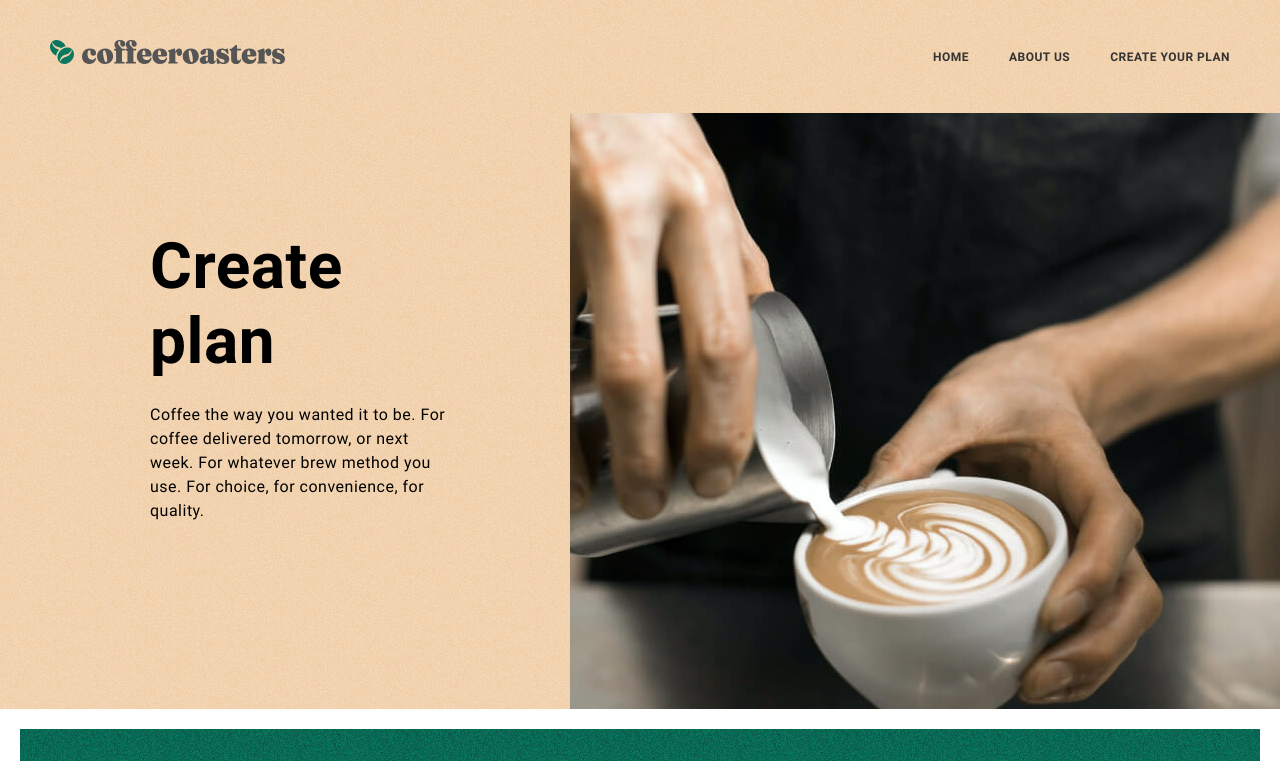
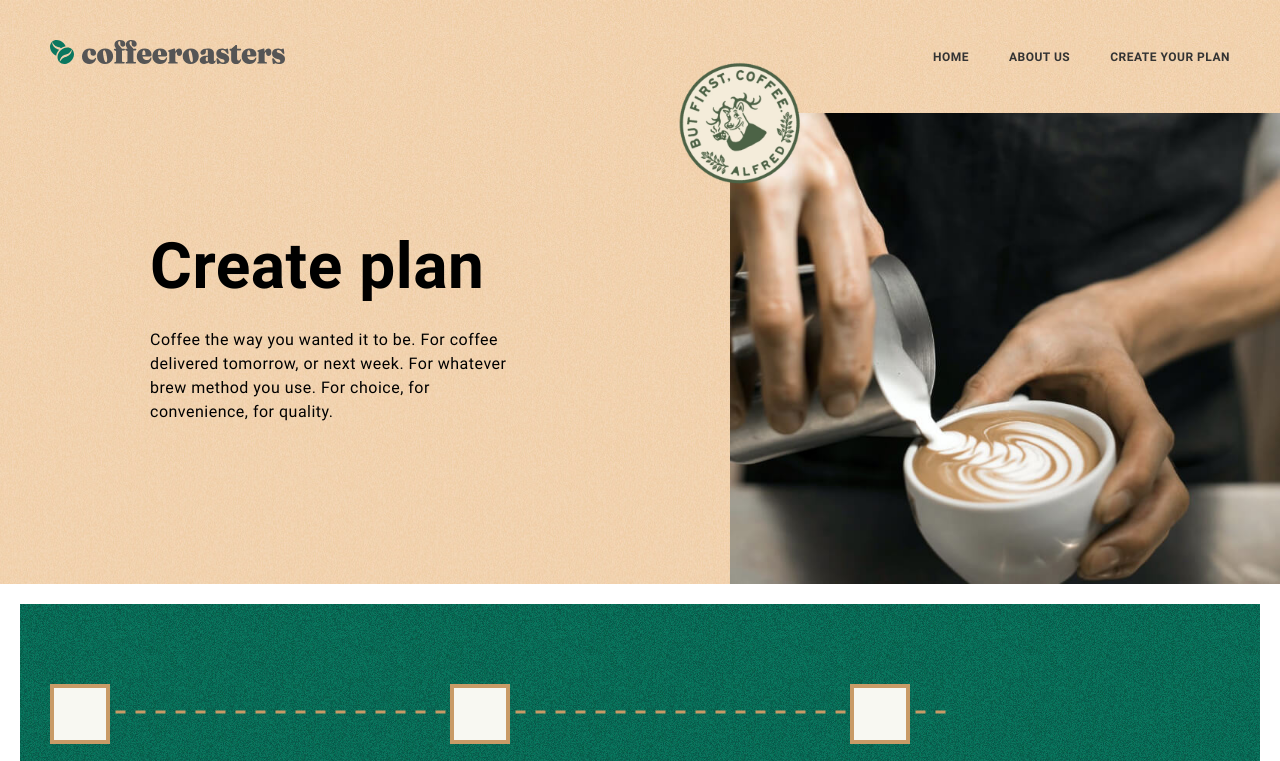
Before and after one commit to ALPINISTLAR/coffee-roasters, a plain HTML site: page create-plan.html in a window 1280 px wide. Shown: the top 761 px of the page. Drawn offline with Linux system fonts and the light colour scheme.

Commit message:
add decoration images create-plan page

```diff
--- a/create-plan.html
+++ b/create-plan.html
@@ -42,7 +42,10 @@
           <p class="hero-text hero-text-aboutus">Coffee the way you wanted it to be. For coffee delivered tomorrow, or next week. For whatever brew method you use. For choice, for convenience, for quality.</p>
         </div>
         <!-- * * IMAGE * *  -->
-        <img class="hero-common-img" src="img/coffee-with-milk.jpg" alt="coffee-img" width="710" height="596" srcset="img/coffee-with-milk.jpg 1x, img/coffee-with-milk@2x.jpg 2x">
+        <div class="hero-img-wrapper">
+          <img class="hero-badge-img" src="img/hero-badge.png" width="160" height="160" srcset="img/hero-badge.png 1x, img/hero-badge@2x.png 2x">
+          <img class="hero-common-img" src="img/coffee-with-milk.jpg" alt="coffee-img" width="710" height="596" srcset="img/coffee-with-milk.jpg 1x, img/coffee-with-milk@2x.jpg 2x">
+        </div>
       </div>
     </div>
   </div>
@@ -81,6 +84,9 @@
                 <p class="how-it-works-info-text">We ship your package within 48 hours, freshly roasted. Sit back and enjoy award-winning world-class coffees curated to provide a distinct tasting experience.</p>
               </div>
             </li>
+
+
+            <img class="how-it-works-decoration-img" src="img/dashed-line.svg" width="900" height="4">
           </ol>
         </div>
       </div>
```
